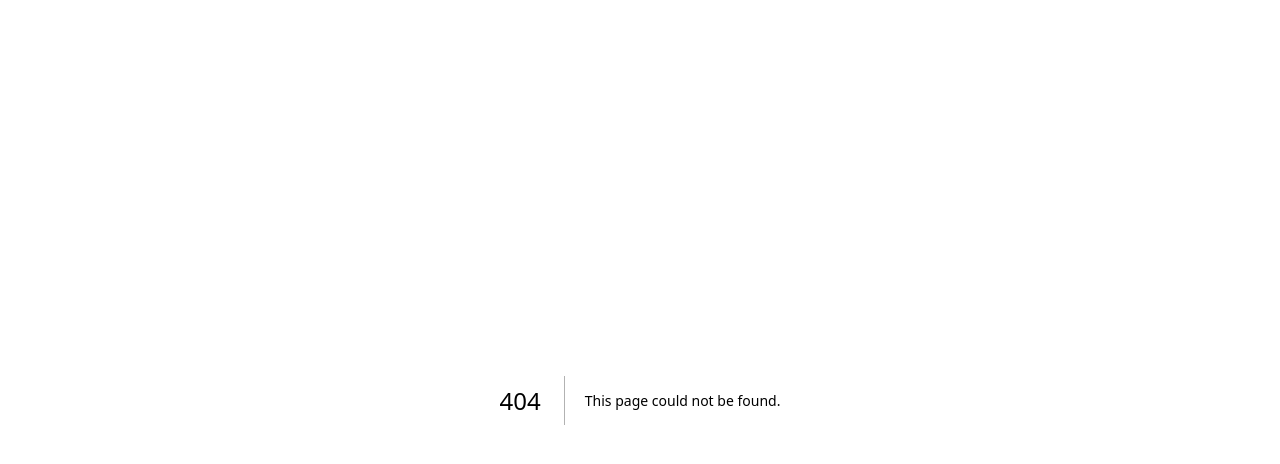
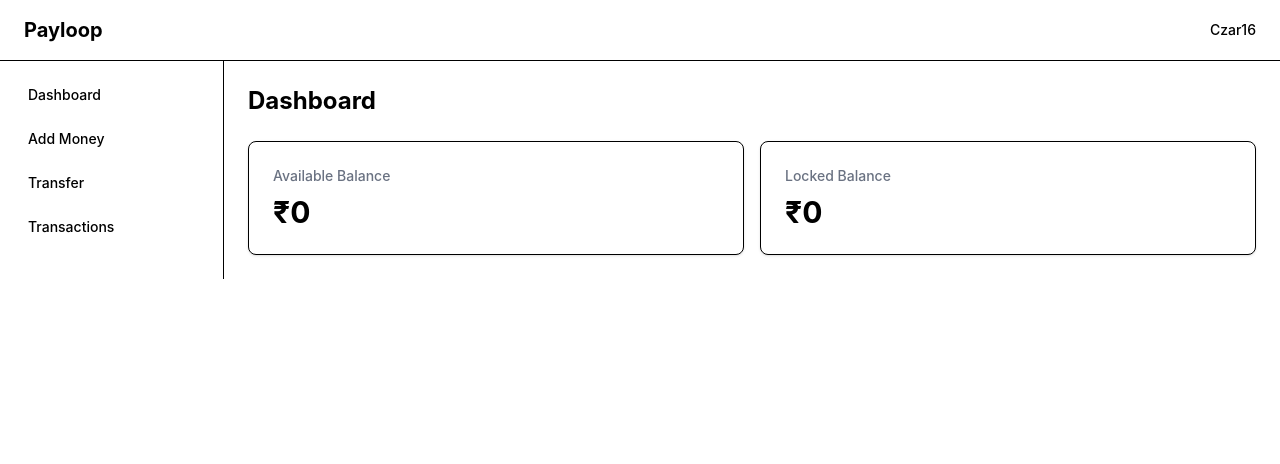
Before and after one commit to Czar-16/payloop, a Next.js app in the folder apps/user-payloop/: page /dashboard in a window 1280 px wide. Before the commit this address had no page. Shown: the top 464 px of the page. Built offline with nearby package versions, Linux system fonts and the light colour scheme.

Commit message:
feat: Dashboard added

```diff
--- /dev/null
+++ b/apps/user-payloop/app/dashboard/layout.tsx
@@ -0,0 +1,49 @@
+import { Appbar } from "@repo/ui/appbar";
+
+export default function DashboardLayout({
+  children,
+}: {
+  children: React.ReactNode;
+}) {
+  return (
+    <div className="min-h-screen">
+      <Appbar user={{ name: "Czar16" }} />
+
+      <div className="flex">
+        <aside className="w-56 border-r p-4">
+          <nav className="flex flex-col gap-2">
+            <a
+              href="/dashboard"
+              className="rounded-md px-3 py-2 text-sm font-medium hover:bg-gray-100"
+            >
+              Dashboard
+            </a>
+
+            <a
+              href="/dashboard/add-money"
+              className="rounded-md px-3 py-2 text-sm font-medium hover:bg-gray-100"
+            >
+              Add Money
+            </a>
+
+            <a
+              href="/dashboard/transfer"
+              className="rounded-md px-3 py-2 text-sm font-medium hover:bg-gray-100"
+            >
+              Transfer
+            </a>
+
+            <a
+              href="/dashboard/transactions"
+              className="rounded-md px-3 py-2 text-sm font-medium hover:bg-gray-100"
+            >
+              Transactions
+            </a>
+          </nav>
+        </aside>
+
+        <main className="flex-1 p-6">{children}</main>
+      </div>
+    </div>
+  );
+}
--- /dev/null
+++ b/apps/user-payloop/app/dashboard/page.tsx
@@ -0,0 +1,25 @@
+import { Card } from "@repo/ui/card";
+
+export default function DashboardPage() {
+  return (
+    <div>
+      <h2 className="mb-6 text-2xl font-bold">Dashboard</h2>
+
+      <div className="grid gap-4 md:grid-cols-2">
+        <Card>
+          <h3 className="text-sm font-medium text-gray-500">
+            Available Balance
+          </h3>
+
+          <p className="mt-2 text-3xl font-bold">₹0</p>
+        </Card>
+
+        <Card>
+          <h3 className="text-sm font-medium text-gray-500">Locked Balance</h3>
+
+          <p className="mt-2 text-3xl font-bold">₹0</p>
+        </Card>
+      </div>
+    </div>
+  );
+}
--- a/apps/user-payloop/app/page.tsx
+++ b/apps/user-payloop/app/page.tsx
@@ -1,35 +1,17 @@
-import { Button } from "@repo/ui/button";
+import { Appbar } from "@repo/ui/appbar";
 import { Card } from "@repo/ui/card";
-import { Select } from "@repo/ui/select";
-import { TextInput } from "@repo/ui/text-input";
+import { Center } from "@repo/ui/center";
 
 export default function Home() {
   return (
-    <main className="flex min-h-screen items-center justify-center">
-      <Card>
-        <div className="flex flex-col gap-4">
-          <h2 className="text-xl font-semibold">Add Money</h2>
+    <>
+      <Appbar user={{ name: "Czar16" }} />
 
-          <TextInput
-            label="Amount"
-            name="amount"
-            type="number"
-            placeholder="Enter amount"
-          />
-
-          <Select
-            label="Bank"
-            name="bank"
-            options={[
-              { value: "hdfc", label: "HDFC Bank" },
-              { value: "sbi", label: "State Bank of India" },
-              { value: "icici", label: "ICICI Bank" },
-            ]}
-          />
-
-          <Button type="submit">Add Money</Button>
-        </div>
-      </Card>
-    </main>
+      <Center>
+        <Card>
+          <h2 className="text-xl font-semibold">Welcome to Payloop</h2>
+        </Card>
+      </Center>
+    </>
   );
 }
--- /dev/null
+++ b/packages/ui/src/appbar.tsx
@@ -0,0 +1,17 @@
+import React from "react";
+
+interface AppbarProps {
+  user?: {
+    name: string;
+  };
+}
+
+export function Appbar({ user }: AppbarProps) {
+  return (
+    <header className="flex items-center justify-between border-b px-6 py-4">
+      <h1 className="text-xl font-bold">Payloop</h1>
+
+      {user && <span className="text-sm font-medium">{user.name}</span>}
+    </header>
+  );
+}
--- /dev/null
+++ b/packages/ui/src/center.tsx
@@ -0,0 +1,13 @@
+import React from "react";
+
+interface CenterProps {
+  children: React.ReactNode;
+}
+
+export function Center({ children }: CenterProps) {
+  return (
+    <div className="flex min-h-screen items-center justify-center">
+      {children}
+    </div>
+  );
+}
```
Also changed, not shown: apps/user-payloop/app/dashboard/add-money/page.tsx (added).
